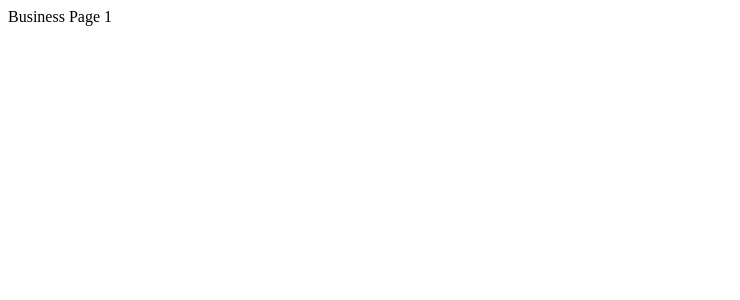
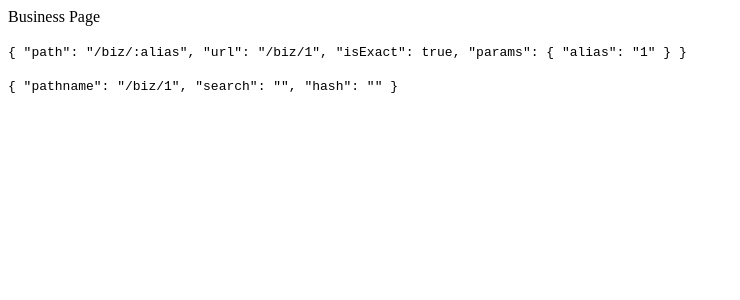
Before and after one commit to robertestrada/yeld, a React (Create React App) app: page /biz/1 in a window 1280 px wide. Shown: the top 300 px of the page, without its empty margins (0-740 px from the left). Built offline with nearby package versions, Linux system fonts and the light colour scheme.

Commit message:
Test getting match and location displayed using TS standard

```diff
--- a/src/components/Business/BusinessPage.tsx
+++ b/src/components/Business/BusinessPage.tsx
@@ -3,8 +3,11 @@ import { RouteComponentProps } from 'react-router-dom';
 
 type TParams = { alias: string };
 
-const BusinessPage = ({ match }: RouteComponentProps<TParams>) => {
-  return (<>Business Page {match.params.alias}</>)
+const BusinessPage = ({ match, location }: RouteComponentProps<TParams>) => {
+  return (<div>Business Page
+    <p><code>{JSON.stringify(match, null, 2)}</code></p>
+    <p><code>{JSON.stringify(location, null, 2)}</code></p>
+    </div>)
 }
 
 export default BusinessPage;
```
